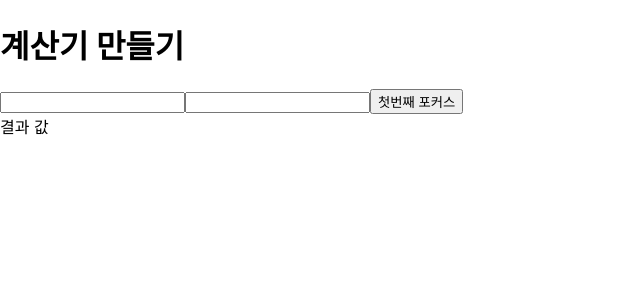
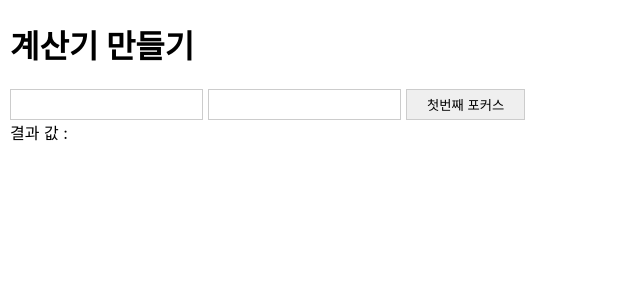
Before and after one commit to KimYeongRan2050/react-app, a React (Create React App) app: page / in a window 1280 px wide. Shown: the top 300 px of the page, without its empty margins (0-640 px from the left). Built offline with nearby package versions, Linux system fonts and the light colour scheme.

Commit message:
리액트에 css 적용해 디자인 변경

```diff
--- a/src/Calculator/Calculator.jsx
+++ b/src/Calculator/Calculator.jsx
@@ -1,16 +1,41 @@
-import React, {} from "react";
+import React, { } from "react";
 
-function Calculator(){
+const styles = {
+  wrapper: {
+    display: 'flex',
+    justifyContent: 'flex-start',
+    alignItems: 'center',
+  },
+  inputBox: {
+    margin: 0,
+    marginRight: 5,
+    padding: 7,
+    border: "1px solid #ccc",
+  },
+  btn: {
+    margin: 0,
+    paddingTop: 5,
+    paddingBottom: 5,
+    paddingLeft: 20,
+    paddingRight: 20,
+    border: "1px solid #ccc",
+  }
 
-  return(
-    <div>
+}
+
+
+function Calculator() {
+
+  return (
+    <div style={{ margin: 10 }}>
       <h1>계산기 만들기</h1>
-      <input type="text" />
-      <input type="text" />
-      <button>첫번째 포커스</button>
-      <div>결과 값</div>
+      <div style={styles.wrapper}>
+        <input type="number" style={styles.inputBox} />
+        <input type="number" style={styles.inputBox} />
+        <button style={styles.btn}>첫번째 포커스</button>
+      </div>
+      <div>결과 값 : </div>
     </div>
-
   );
 }
 
```
